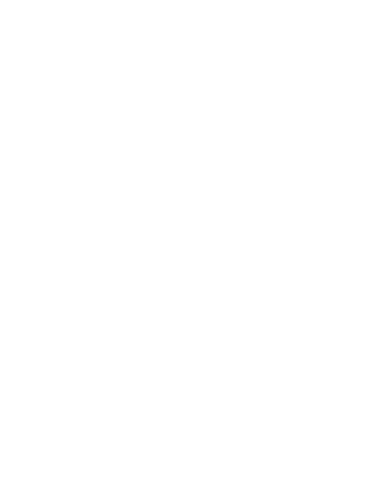
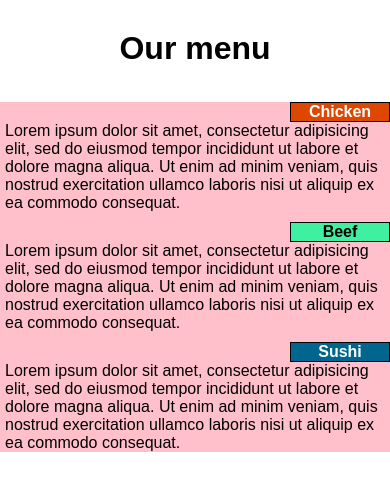
Before and after one commit to ricardoapbezerra/coursera-html-css-js, a plain HTML site: page md2-solution/index.html in a window 390 px wide. Drawn offline with Linux system fonts and the light colour scheme.

Commit message:
Termina o design responsivo para tablet

```diff
--- a/md2-solution/css/styles.css
+++ b/md2-solution/css/styles.css
@@ -1,11 +1,86 @@
+/* Base style */
+* {
+  box-sizing: border-box;
+  margin: 0;
+  padding: 0;
+}
+
+.row{
+  /*position: relative;*/
+}
+
+h1 {
+  margin-top: 30px;
+  margin-bottom: 35px;
+  text-align: center;
+  font-family: Arial, Helvetica, sans-serif;
+}
+
+section{
+  margin-top: 30px;
+  margin-bottom: 10px;
+  margin-left: 5px;
+  margin-left: 5px;
+  clear: right;
+  font-family: Arial, Helvetica, sans-serif;
+
+}
+div{
+  background-color: pink
+}
+
+p#title-div-chicken{
+  background: #DD4700;
+  color: white
+}
+
+p#title-div-beef{
+  background: #40F0A1;
+  color: black
+}
+
+p#title-div-sushi{
+  background: #006690;
+  color: white
+}
+
+p.title{
+  width: 100px;
+  border: 1px solid black;
+  position: relative;
+  float: right;
+  text-align: center;
+  font-weight: bold;
+  font-family: Arial, Helvetica, sans-serif;
+}
 /* To desktop view */
 @media (min-width: 992px) {
-
+ .col-lg-1{
+   border: 1px solid black;
+   width: 25%;
+   float: left;
+   margin-right: 25px;
+   margin-left: 25px;
+ }
 }
 
 /* To tablet view */
 @media (min-width: 768px) and (max-width: 991px) {
-
+  .col-md-1{
+    border: 1px solid black;
+    width: 45%;
+    float:left;
+    margin-right: 10px;
+    margin-left: 20px;
+  }
+  .col-md-2{
+    border: 1px solid black;
+    width: 94%;
+    float:left;
+    margin-top: 20px;
+    margin-right: 30px;
+    margin-left: 20px;
+  }
 }
 
 /* To mobile view */
--- a/md2-solution/index.html
+++ b/md2-solution/index.html
@@ -0,0 +1,31 @@
+<!DOCTYPE html>
+<html lang="en" dir="ltr">
+  <head>
+    <meta charset="utf-8">
+    <title>Assignment Solution for Module 2</title>
+    <link rel="stylesheet" href="css/styles.css">
+  </head>
+  <body>
+    <h1>Our menu</h1>
+    <div class="row">
+      <div class="col-lg-1 col-md-1">
+        <p id="title-div-chicken" class="title">Chicken</p>
+        <section>
+          Lorem ipsum dolor sit amet, consectetur adipisicing elit, sed do eiusmod tempor incididunt ut labore et dolore magna aliqua. Ut enim ad minim veniam, quis nostrud exercitation ullamco laboris nisi ut aliquip ex ea commodo consequat.
+        </section>
+      </div>
+      <div class="col-lg-1 col-md-1">
+        <p id="title-div-beef" class="title">Beef</p>
+        <section>
+          Lorem ipsum dolor sit amet, consectetur adipisicing elit, sed do eiusmod tempor incididunt ut labore et dolore magna aliqua. Ut enim ad minim veniam, quis nostrud exercitation ullamco laboris nisi ut aliquip ex ea commodo consequat.
+      </section>
+      </div>
+      <div class="col-lg-1 col-md-2">
+        <p id="title-div-sushi" class="title">Sushi</p>
+        <section>
+          Lorem ipsum dolor sit amet, consectetur adipisicing elit, sed do eiusmod tempor incididunt ut labore et dolore magna aliqua. Ut enim ad minim veniam, quis nostrud exercitation ullamco laboris nisi ut aliquip ex ea commodo consequat.
+        </section>
+    </div>
+    </div>
+  </body>
+</html>
```
Also changed, not shown: 1 other file.
